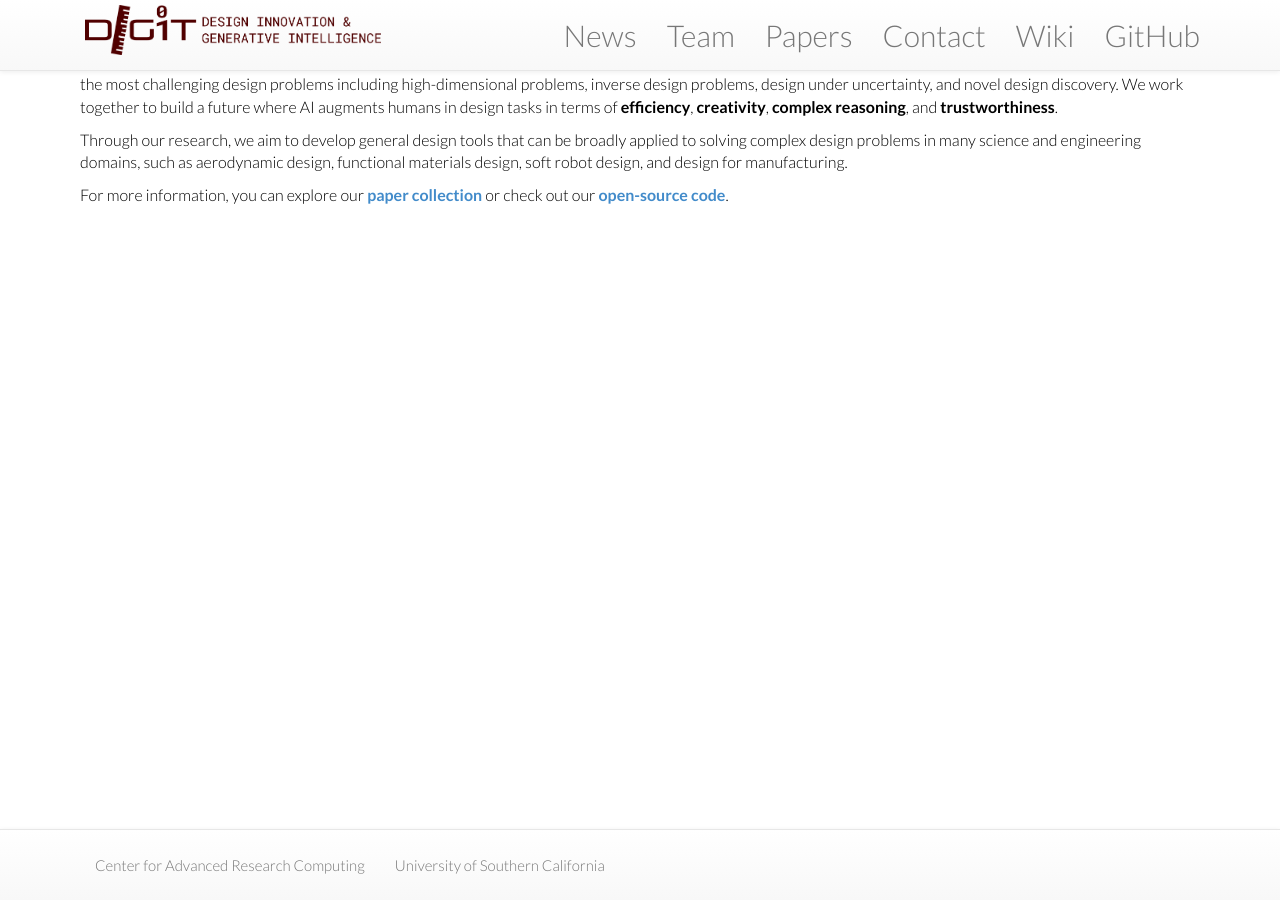
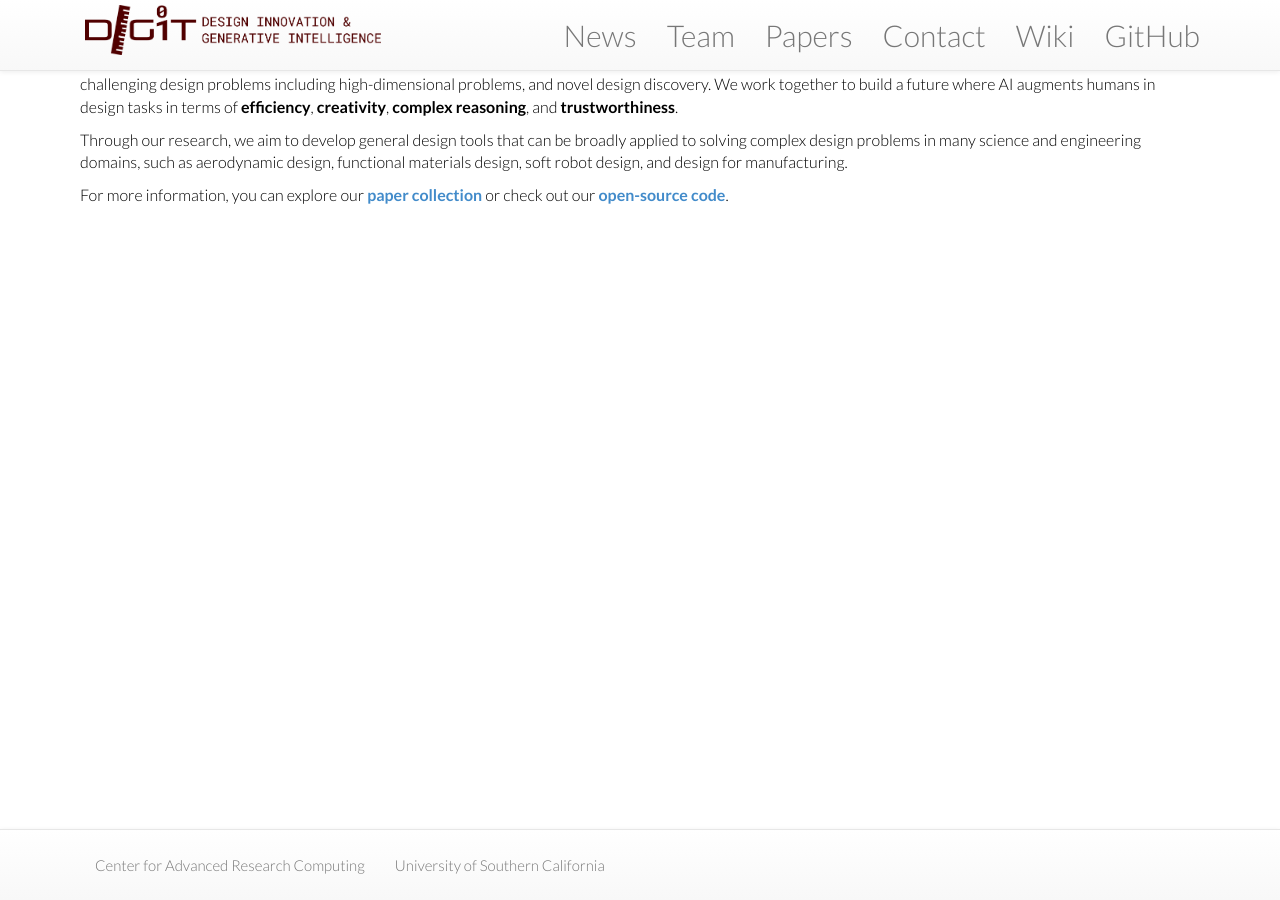
Before and after one commit to jihao2021/trojanbears, a Jekyll site: the page built from misc/_posts/2023-08-15-home.md, in a window 1280 px wide. Built offline with Jekyll 4.4.1, drawn with Linux system fonts in a browser that asks for light colours; nearby versions of some CDN libraries.

Commit message:
Update 2023-08-15-home.md

```diff
--- a/misc/_posts/2023-08-15-home.md
+++ b/misc/_posts/2023-08-15-home.md
@@ -5,11 +5,11 @@
  - home
 homepage: true
 ---
-In the Design Innovation & Generative InTelligence (DIGIT) Lab, we study and create AI and machine learning methods for engineering design, with the goal of solving the most challenging design problems including high-dimensional problems, inverse design problems, design under uncertainty, and novel design discovery. We work together to build a future where AI augments humans in design tasks in terms of **efficiency**, **creativity**, **complex reasoning**, and **trustworthiness**.
+In the Creativity and Research Computing (CARC) Lab, we study and create AI and machine learning methods for engineering design, with the goal of solving the most challenging design problems including high-dimensional problems, and novel design discovery. We work together to build a future where AI augments humans in design tasks in terms of **efficiency**, **creativity**, **complex reasoning**, and **trustworthiness**.
 
 Through our research, we aim to develop general design tools that can be broadly applied to solving complex design problems in many science and engineering domains, such as aerodynamic design, functional materials design, soft robot design, and design for manufacturing.
 
-For more information, you can explore our [**paper collection**](/papers/) or check out our [**open-source code**](https://www.github.com/DIGITLab23).
+For more information, you can explore our [**paper collection**](/papers/) or check out our [**open-source code**](https://www.github.com/jihao2021).
 
 <!-- **<center>Join Us!</center>**
 
```
